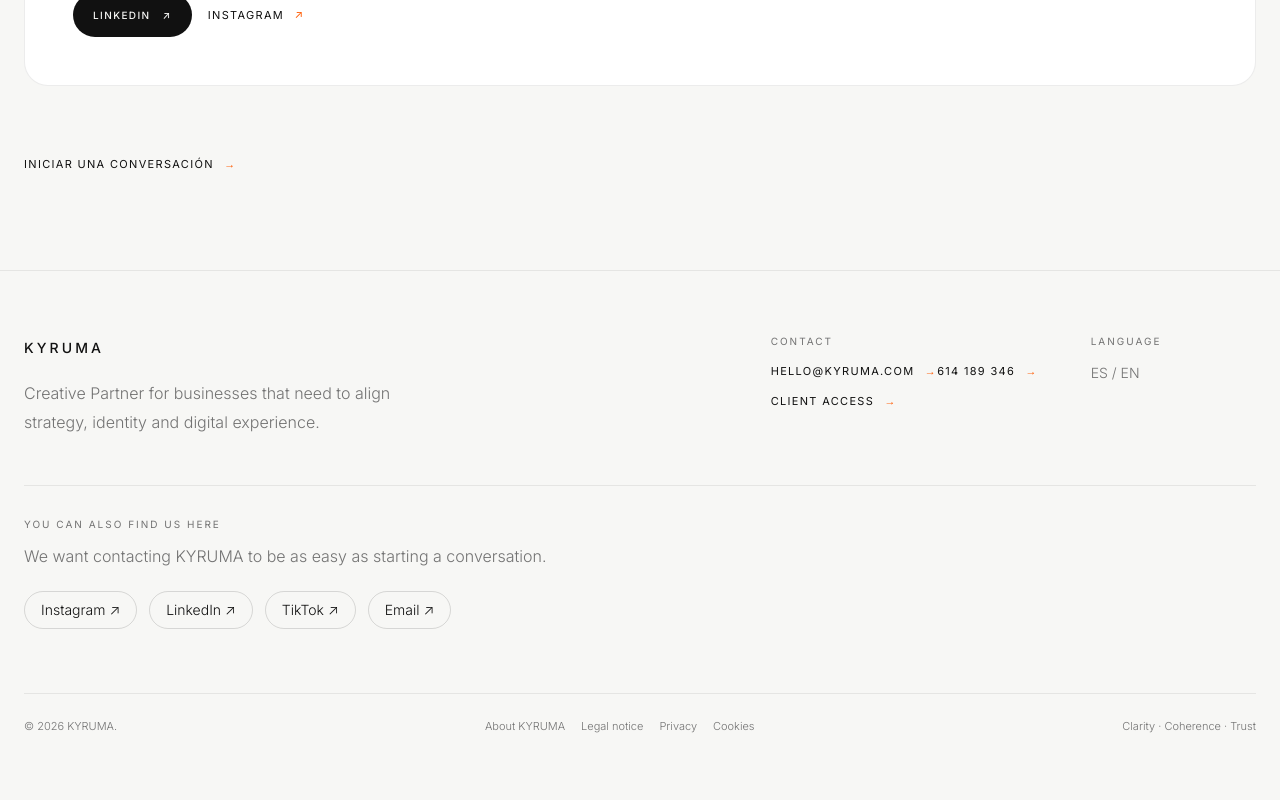
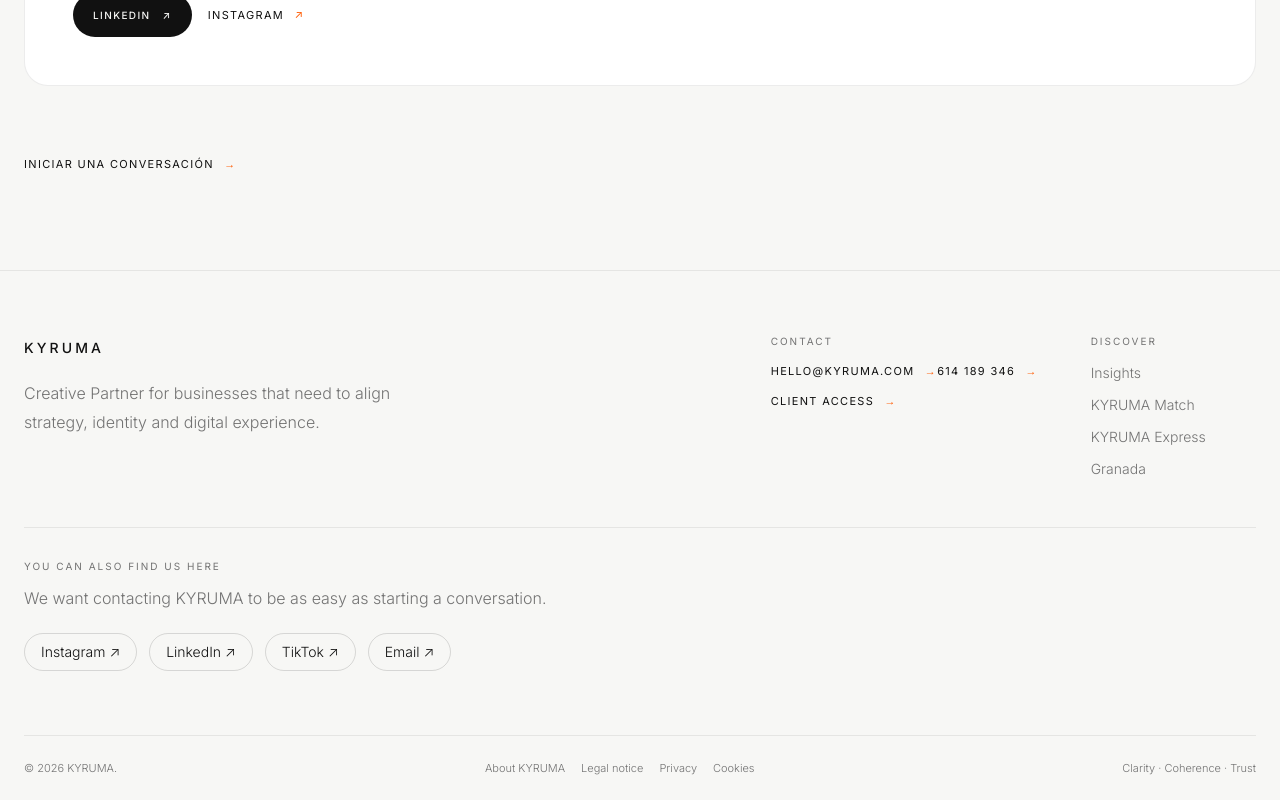
Before and after one commit to kyrumacreative-hub/kyruma-website, a Next.js app: page /about in a window 1280 px wide. Shown: the part 956-1756 px from the top of the page. Before the commit the page ends 1714 px from the top, so only its background shows below. Built offline with nearby package versions, Linux system fonts and the light colour scheme; no server answers.

Commit message:
feat(seo): add organic discovery links to footer

```diff
--- a/src/components/layout/Footer.tsx
+++ b/src/components/layout/Footer.tsx
@@ -52,12 +52,14 @@ export default function Footer() {
 
         <div className="md:col-span-2">
           <p className="micro">
-            {language === "es" ? "IDIOMA" : "LANGUAGE"}
+            {language === "es" ? "DESCUBRIR" : "DISCOVER"}
           </p>
-
-          <p className="mt-4 text-sm text-[var(--muted)]">
-            ES / EN
-          </p>
+          <div className="mt-4 flex flex-col gap-3 text-sm text-[var(--muted)]">
+            <Link href="/insights" className="transition-colors hover:text-[var(--foreground)]">Insights</Link>
+            <Link href="/match" className="transition-colors hover:text-[var(--foreground)]">KYRUMA Match</Link>
+            <Link href="/express" className="transition-colors hover:text-[var(--foreground)]">KYRUMA Express</Link>
+            <Link href="/granada" className="transition-colors hover:text-[var(--foreground)]">Granada</Link>
+          </div>
         </div>
 
         <div className="md:col-span-12 border-t border-[var(--border)] pt-8">
```
